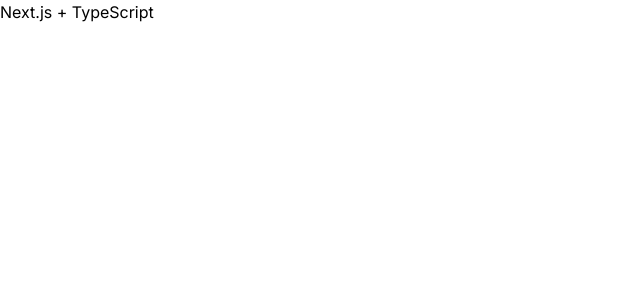
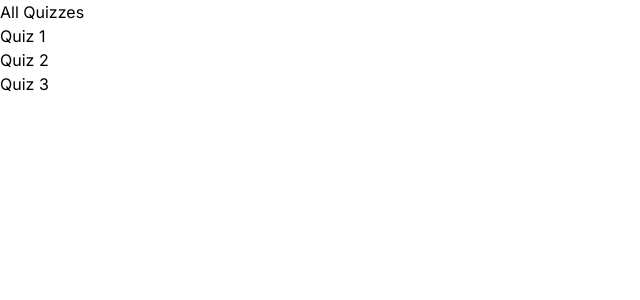
Before and after one commit to mandarliev/next-react-course, a Next.js app: page / in a window 1280 px wide. Shown: the top 300 px of the page, without its empty margins (0-640 px from the left). Built offline with nearby package versions, Linux system fonts and the light colour scheme.

Commit message:
Reading Route Parameters

```diff
--- a/app/page.tsx
+++ b/app/page.tsx
@@ -1,9 +1,21 @@
-import Image from 'next/image'
+import Image from "next/image";
+import Link from "next/link";
 
 export default function Home() {
   return (
     <section>
-      <h1>Next.js + TypeScript</h1>
+      <h1>All Quizzes</h1>
+      <ul>
+        <li>
+          <Link href="/quiz/1">Quiz 1</Link>
+        </li>
+        <li>
+          <Link href="/quiz/2">Quiz 2</Link>
+        </li>
+        <li>
+          <Link href="/quiz/3">Quiz 3</Link>
+        </li>
+      </ul>
     </section>
-  )
+  );
 }
--- /dev/null
+++ b/app/quiz/[id]/page.tsx
@@ -0,0 +1,9 @@
+function QuizPage({ params }: { params: { id: string } }) {
+  return (
+    <section>
+      <h1>Quiz {params.id}</h1>
+    </section>
+  );
+}
+
+export default QuizPage;
```
